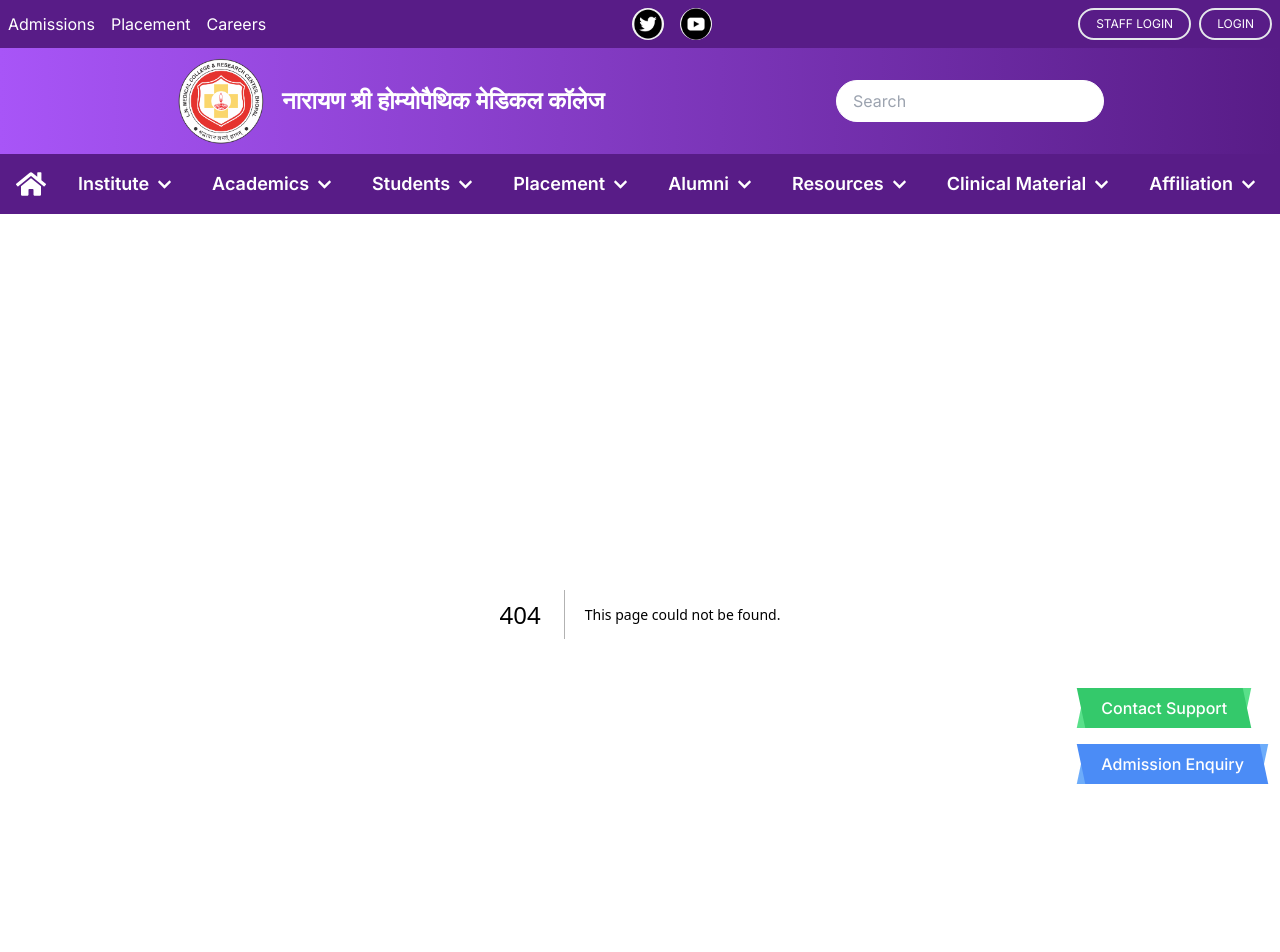
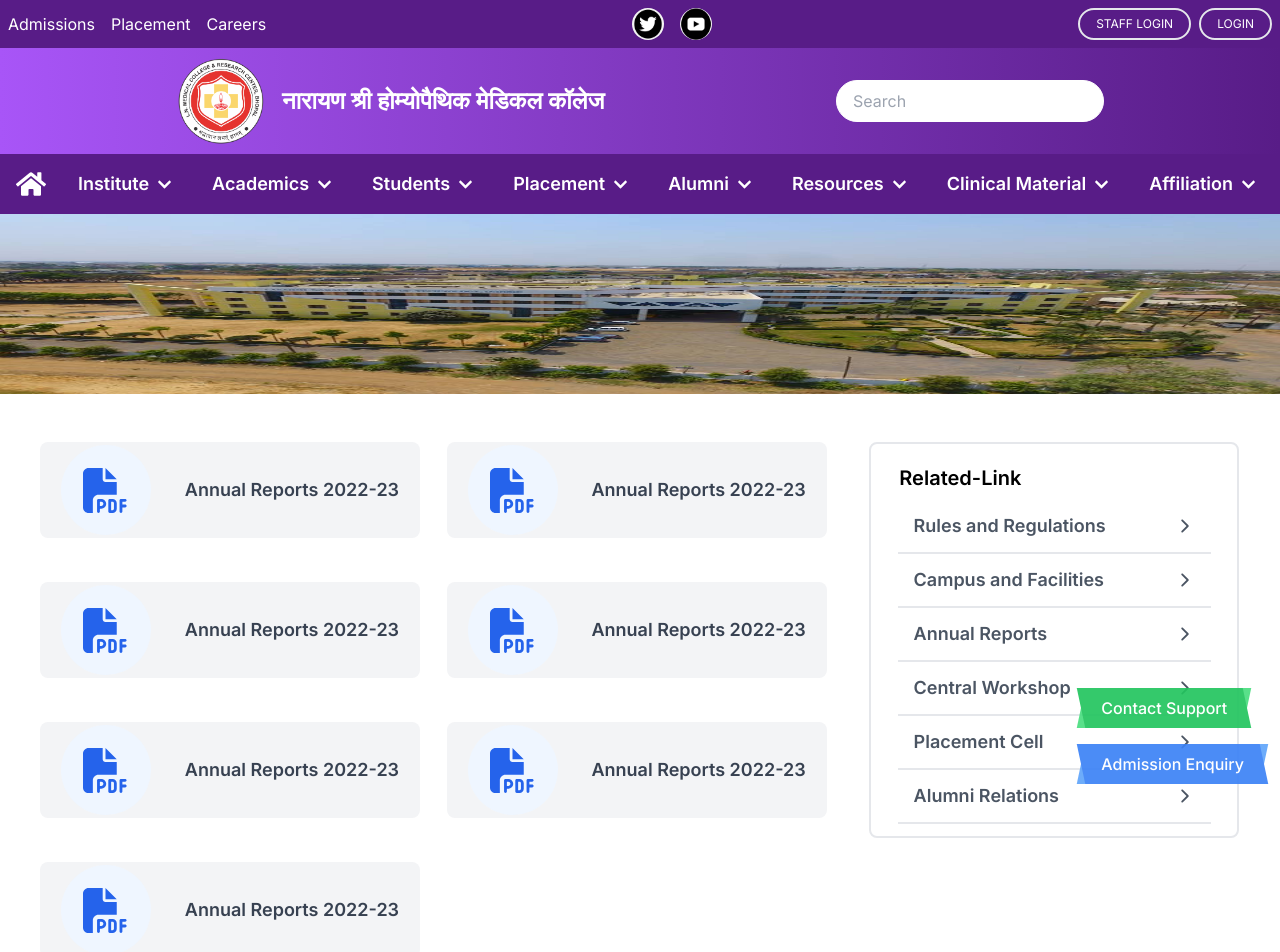
Before and after one commit to rishabh24pgpl/NSHMC, a Next.js app: page /approval-document in a window 1280 px wide. Before the commit this address had no page. Shown: the top 952 px of the page. Built offline with nearby package versions, Linux system fonts and the light colour scheme.

Commit message:
few changes

```diff
--- a/app/alumni/page.js
+++ b/app/alumni/page.js
@@ -9,7 +9,7 @@ const MyComponent = () => {
     {
       title: "Need help with Claim?",
       content:
-        "Go to this step by steps guideline process on how to certify for your weekly benefits.",
+        "Go to this step by step guideline process on how to certify for your weekly benefits.",
       buttonText: "See our guideline",
       buttonLink: "#",
       imageSource: "/mission-icon.png",
--- /dev/null
+++ b/app/approval-document/page.js
@@ -0,0 +1,28 @@
+import DocCard from "@/app/components/DocCard/DocCard";
+import RelatedLink from "@/app/components/RelatedLink/RelatedLink";
+import SliderMain from "@/app/components/SliderMain/SliderMain";
+import React from "react";
+
+export default function page() {
+  const images = ["/baggi.jpg", "/mainImg.jpeg", "/baggi.jpg"];
+  return (
+    <div>
+      <SliderMain images={images} />
+      <div className="w-full mx-auto flex relative mt-2  font-semibold text-lg">
+        <div className="w-2/3 px-10 py-10 grid grid-cols-2 gap-10 ">
+          <DocCard link="#" heading="Annual Reports 2022-23" />
+          <DocCard link="#" heading="Annual Reports 2022-23" />
+          <DocCard link="#" heading="Annual Reports 2022-23" />
+          <DocCard link="#" heading="Annual Reports 2022-23" />
+          <DocCard link="#" heading="Annual Reports 2022-23" />
+          <DocCard link="#" heading="Annual Reports 2022-23" />
+          <DocCard link="#" heading="Annual Reports 2022-23" />
+        </div>
+
+        <div className="w-1/3 h-[600px] sticky top-20 left-0 py-10 px-4 ">
+          <RelatedLink />
+        </div>
+      </div>
+    </div>
+  );
+}
--- a/app/components/Gallary/CulturalCard.jsx
+++ b/app/components/Gallary/CulturalCard.jsx
@@ -2,6 +2,6 @@ import React from "react";
 
 export default function CulturalCard({ img }) {
   return <div className="w-full  border-2 border-gray-900 overflow-hidden rounded-2xl">
-<img className="" src={`/CULTURAL/1 (${img}).jpg`} alt={`${img}`} />
+<img className="" src={`gallary(${img}).jpg`} alt={`${img}`} />
   </div>;
 }
--- a/app/components/Monument/Monument.jsx
+++ b/app/components/Monument/Monument.jsx
@@ -24,7 +24,7 @@ const Monument = () => {
     {
       id: 3,
       title: "Guiding Principles",
-      content: "Content for Section 3",
+      content: "Facilitating student learning for the competent practice of Homoeopathy. Promoting a method for individual student to gain insight into their own learning process and self development .Encouraging a student attitude of wonder and open mindedness consistent with the development of freedom from prejudice, necessary for the growth of each student as a healerPromoting classical Homoeopathy as of the foremost healing arts in this millennium",
       img: "/rules.jpg",
     },
   ];
--- a/app/components/Navbar/Navbar.jsx
+++ b/app/components/Navbar/Navbar.jsx
@@ -30,10 +30,10 @@ export default function Navbar() {
               name: "Vision and Mission",
               link: "/institute/mission_vision",
             },
-            {
-              name: "Former Directors",
-              link: "/institute/former_directors",
-            },
+            // {
+            //   name: "Former Directors",
+            //   link: "/institute/former_directors",
+            // },
             {
               name: "Campus and Facilities",
               link: "/institute/campus_facilities",
@@ -51,10 +51,10 @@ export default function Navbar() {
               name: "Board of Governors",
               link: "/institute/bog",
             },
-            {
-              name: "The Senate",
-              link: "/institute/senate",
-            },
+            // {
+            //   name: "The Senate",
+            //   link: "/institute/senate",
+            // },
             {
               name: "Principal",
               link: "/principal",
@@ -87,6 +87,10 @@ export default function Navbar() {
             {
               name: "Annual Reports",
               link: "/institute/annual_reports",
+            },
+            {
+              name: "Approval Documents",
+              link: "/approval-document",
             },
           ],
         },
--- a/app/components/Whyskc/Whyskc.jsx
+++ b/app/components/Whyskc/Whyskc.jsx
@@ -65,13 +65,13 @@ export default function Whyskc({ img, title, content }) {
           </div>
         </div>
         <div className="w-11/12  mx-auto   grid grid-cols-4 gap-5 p-4 mt-10  ">
-          <WhySkcCard content="Best Engineering Colleges with 31+ Years of Academic Excellence and Discipline. Highest Chancellor’s Awards and Highest Placements in Central India." />
+          <WhySkcCard content="NSHMC Bhopal, established with a vision to provide quality education in homeopathy, is a premier institution known for its excellence in holistic medical education. With state-of-the-art infrastructure, experienced faculty, and a focus on practical, patient-centered training, NSHMC stands out as a leading homeopathic college." />
           <WhySkcCard
             content="
-Other than Best Academics and Placements, Providing Best Sports facilities also. Producing National & International Players in Drop Row Ball, Base Ball, Throw Ball, Kabbaddi etc."
+The college integrates traditional homeopathic principles with modern medical science, offering a comprehensive curriculum and extensive clinical exposure. Known for its commitment to nurturing skilled and compassionate practitioners."
           />
-          <WhySkcCard content="Lush Green Campus having Boys & Girls Hostels with 24 hours Security, Dispensary, Bank ATMs, GYM, Indoor and Outdoor Fields makes it a BEST Infrastructure campus." />
-          <WhySkcCard content="Unbeatable Record Placement of Central India with 1800+ Offers by 40 Companies Closed Campus only forNSHMC Group of Colleges" />
+          <WhySkcCard content="NSHMC is the best choice for aspiring homeopaths looking for a balanced, hands-on learning experience." />
+          <WhySkcCard content="Additionally, the on-campus hospital and outpatient department (OPD) provide students with valuable clinical exposure, offering hands-on experience in diagnosing and treating patients." />
         </div>
       </div>
     </>
--- /dev/null
+++ b/app/gallery/page.js
@@ -0,0 +1,10 @@
+import React from 'react'
+import Gallary from '../components/Gallary/Gallary'
+
+export default function page() {
+  return (
+    <div>
+        <Gallary/>
+    </div>
+  )
+}
--- a/app/institute/bog/page.js
+++ b/app/institute/bog/page.js
@@ -21,7 +21,7 @@ export default function page() {
           <div className="w-2/3 px-10 pt-[36px]">
             <h1 className="my-1 p-2">Board of Governers (Members)</h1>
             <GovernorCard
-              img="/md-sir.jpg"
+              img="/md-sir.JPG"
               name={"Mr. Suprabhat Chouksey"}
               email={"president@nshmcbhopal.com"}
               phone={"808878987"}
--- a/app/why_skclnct/page.js
+++ b/app/why_skclnct/page.js
@@ -1,10 +1,15 @@
-import React from 'react'
-import Whyskc from '../components/Whyskc/Whyskc'
+import React from "react";
+import Whyskc from "../components/Whyskc/Whyskc";
 
 export default function page() {
   return (
     <>
-   <Whyskc img="/number-1.png" title="WHY NSHMC" content="Today,NSHMC Group is one of the Largest and most preferred Educational Group for Engineering, Management, Pharmacy, Medical with ISO-9001 certification and NBA accreditation for many Engineering courses.. Bright young students from all across the country are coming to fulfill their dream in this group."/>
+      <Whyskc
+        img="/number-1.png"
+        title="WHY NSHMC"
+        content="NSHMC is a premier institute in the field of homoeopathic education. It endeavors to simplify the science of homoeopathy through a uniquely designed and highly effective syllabus. Our learning processes inculcate the qualities of observation, analysis, integrity and compassion in our doctors which allows personal as well as academic evolution.
+        Our vision is to provide high class academic and clinical education to those who seek to practice homoeopathy professionally.."
+      />
     </>
-  )
+  );
 }
```
